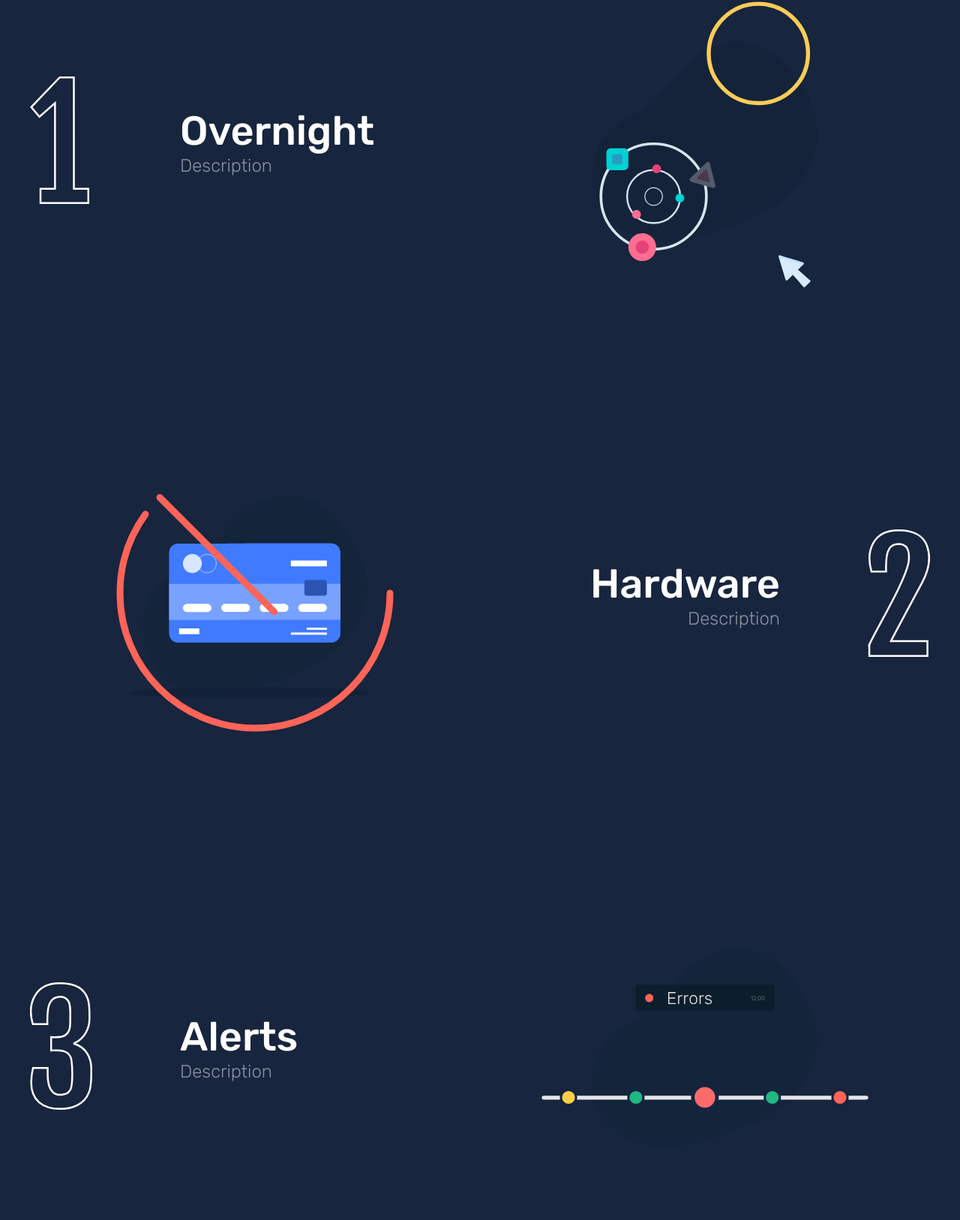
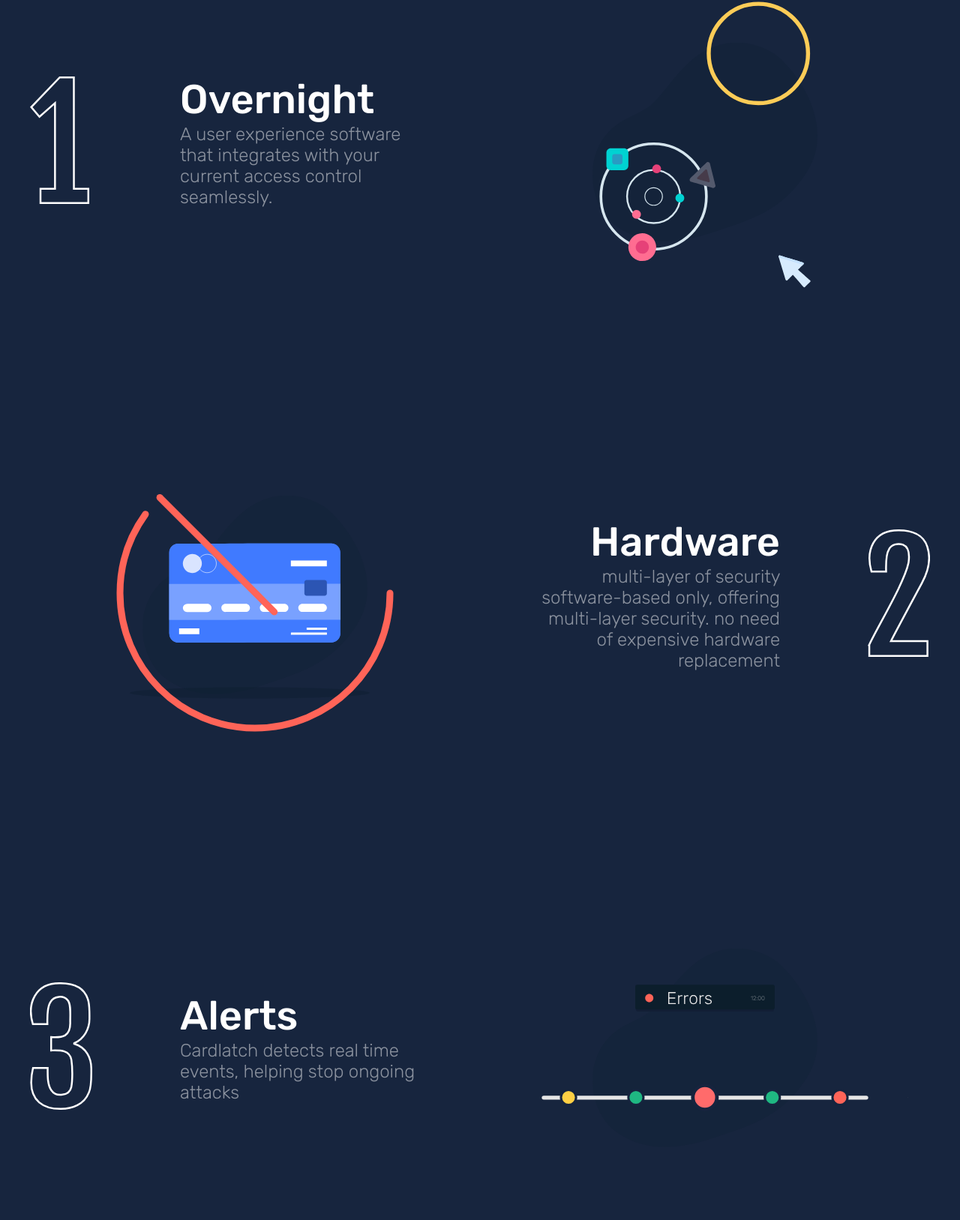
Before and after one commit to orelhassid/cardlatch-static, a website: page index.html in a window 1280 px wide. Shown: the part 1193-2820 px from the top of the page at 75% size. Drawn offline with Linux system fonts and the light colour scheme.

Commit message:
adding description

```diff
--- a/index.html
+++ b/index.html
@@ -58,7 +58,10 @@
       </div>
       <div class="text">
         <h2>Overnight</h2>
-        <p>Description</p>
+        <p>
+          A user experience software that integrates with your current access
+          control seamlessly.
+        </p>
       </div>
       <div class="animation" id="overnight">
         <img src="./icons/background.svg" alt="animation background" />
@@ -71,7 +74,10 @@
       </div>
       <div class="text">
         <h2>hardware</h2>
-        <p>Description</p>
+        <p>
+          multi-layer of security software-based only, offering multi-layer
+          security. no need of expensive hardware replacement
+        </p>
       </div>
       <div class="animation" id="hardware">
         <img src="./icons/background.svg" alt="animation background" />
@@ -84,7 +90,7 @@
       </div>
       <div class="text">
         <h2>alerts</h2>
-        <p>Description</p>
+        <p>Cardlatch detects real time events, helping stop ongoing attacks</p>
       </div>
       <div class="animation" id="alerts">
         <img src="./icons/background.svg" alt="animation background" />
@@ -97,7 +103,10 @@
       </div>
       <div class="text">
         <h2>analytics</h2>
-        <p>Description</p>
+        <p>
+          AI/ML-based system that reflects business Intelligence in real-time
+          and provides a recommended course of action
+        </p>
       </div>
       <div class="animation" id="analytics">
         <img src="./icons/background.svg" alt="animation background" />
```
